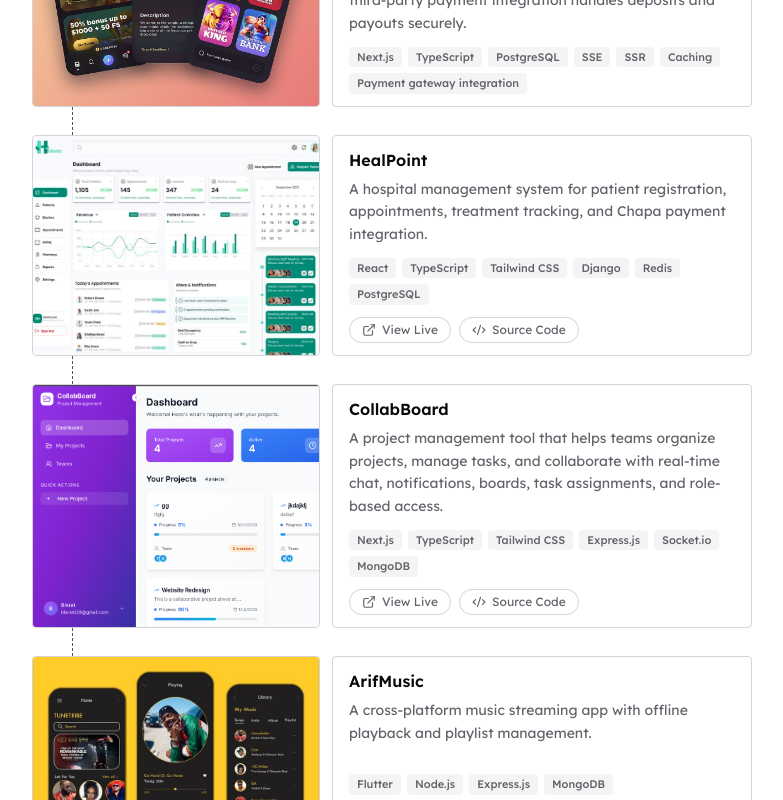
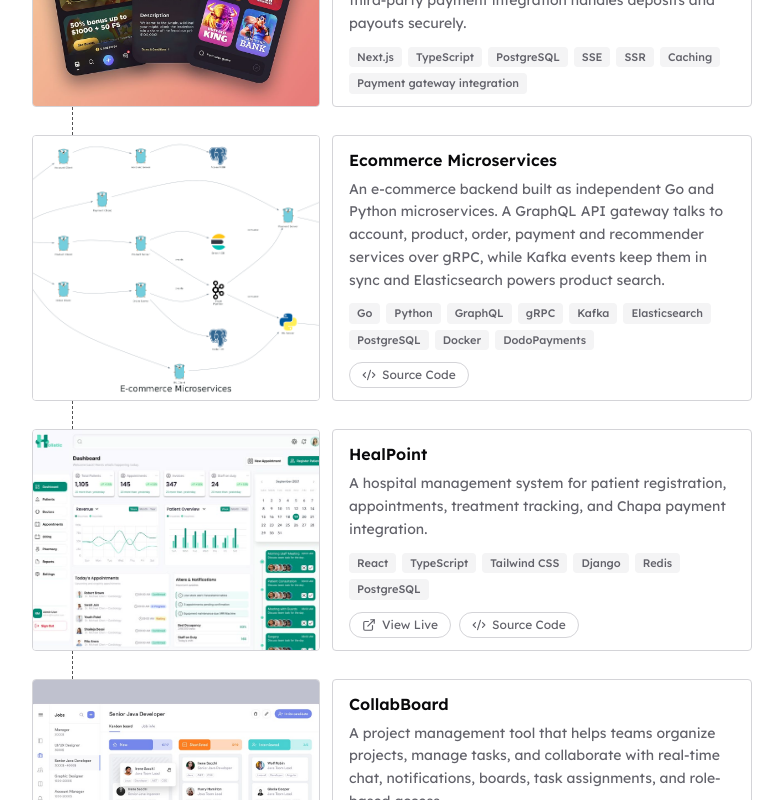
Before and after one commit to Bisrat-19/portfolio, a Next.js app: page / in a window 1280 px wide. Shown: the part 2460-3260 px from the top of the page, without its empty margins (248-1031 px from the left). Built offline with nearby package versions, Linux system fonts and the light colour scheme.

Commit message:
refactor: add new project entry for Ecommerce Microservices and update CollabBoard image for improved content presentation

```diff
--- a/app/data.ts
+++ b/app/data.ts
@@ -96,6 +96,14 @@
     imagePosition: "object-center",
   },
   {
+    title: "Ecommerce Microservices",
+    description: "An e-commerce backend built as independent Go and Python microservices. A GraphQL API gateway talks to account, product, order, payment and recommender services over gRPC, while Kafka events keep them in sync and Elasticsearch powers product search.",
+    tech: ["Go", "Python", "GraphQL", "gRPC", "Kafka", "Elasticsearch", "PostgreSQL", "Docker", "DodoPayments"],
+    image: "/project_ecommerce_microservices.png",
+    imagePosition: "object-center",
+    github: "https://github.com/Bisrat-19/Ecommerce_API",
+  },
+  {
     title: "HealPoint",
     description: "A hospital management system for patient registration, appointments, treatment tracking, and Chapa payment integration.",
     tech: ["React", "TypeScript", "Tailwind CSS", "Django", "Redis", "PostgreSQL"],
@@ -107,15 +115,15 @@
     title: "CollabBoard",
     description: "A project management tool that helps teams organize projects, manage tasks, and collaborate with real-time chat, notifications, boards, task assignments, and role-based access.",
     tech: ["Next.js", "TypeScript", "Tailwind CSS", "Express.js", "Socket.io", "MongoDB"],
-    image: "/project_collabboard_dashboard.png",
-    imagePosition: "object-left-top",
+    image: "/project_collabboard_kanban.png",
+    imagePosition: "object-center",
     github: "https://github.com/Bisrat-19/CollabBoard",
     live: "https://collab-board-steel.vercel.app/",
   },
   {
     title: "ArifMusic",
-    description: "A cross-platform music streaming app with offline playback and playlist management.",
-    tech: ["Flutter", "Node.js", "Express.js", "MongoDB"],
+    description: "A cross-platform Ethiopian music streaming app with role-based experiences for listeners, artists, and admins. Listeners stream, search, and build playlists with offline playback, artists upload and manage their tracks from a dashboard, and admins manage users and content. The Flutter app is backed by a Node.js and Express REST API secured with JWT, with data stored in MongoDB.",
+    tech: ["Flutter", "Node.js", "Express.js", "REST API", "MongoDB"],
     image: "/project_arifmusic_tunetribe.jpg",
     imagePosition: "object-center",
     github: "https://github.com/Bisrat-19/Music-App",
```
Also changed, not shown: public/project_collabboard_kanban.png (added), public/project_ecommerce_microservices.png (added).
